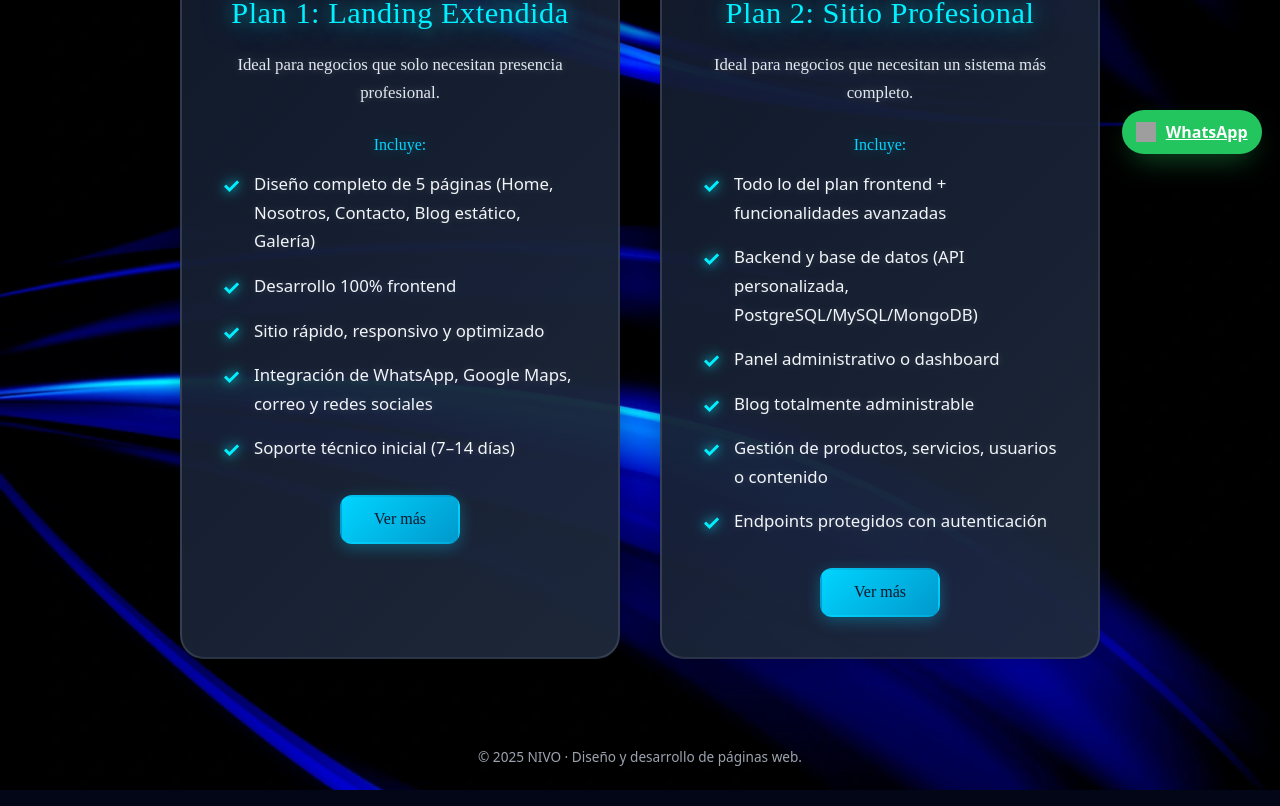
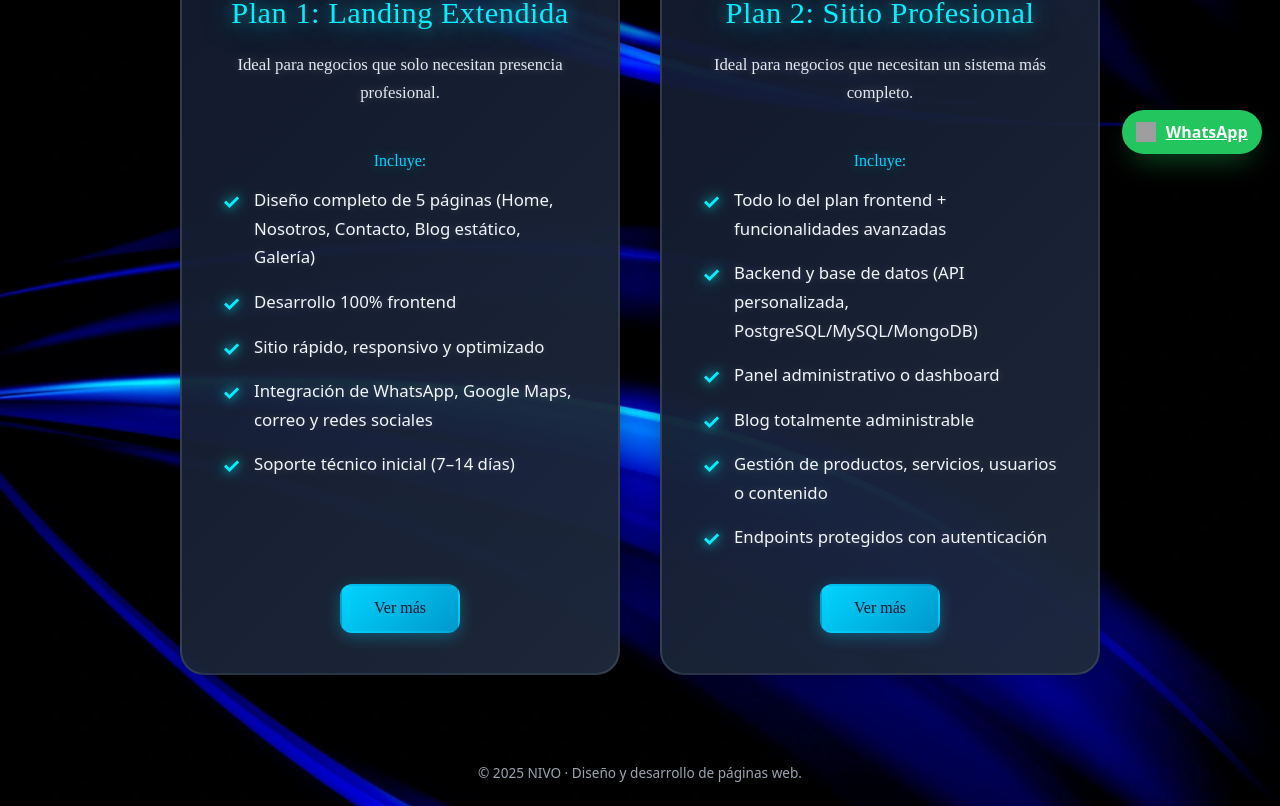
Before and after one commit to HugoAguayo2006/nivostech, a React (Vite) app: page /servicios in a window 1280 px wide. Shown: the part 628-1434 px from the top of the page. Built offline with nearby package versions, Linux system fonts and the light colour scheme; grey boxes are pictures that could not be loaded; a web font is replaced by a local one.

Commit message:
change buttons place

```diff
--- a/src/styles.css
+++ b/src/styles.css
@@ -750,6 +750,8 @@ h2 {
   overflow: hidden;
   font-family: 'Zen Dots', cursive;
   box-shadow: 0 4px 20px rgba(0, 0, 0, 0.2);
+  display: flex;
+  flex-direction: column;
 }
 
 .service-card::before {
@@ -861,8 +863,9 @@ h2 {
   font-family: 'Zen Dots', cursive;
   transition: all 0.3s ease;
   box-shadow: 0 4px 15px rgba(0, 212, 255, 0.3);
-  margin-top: 1rem;
+  margin-top: auto;
   border: 2px solid transparent;
+  align-self: center;
 }
 
 .service-link:hover {
```
